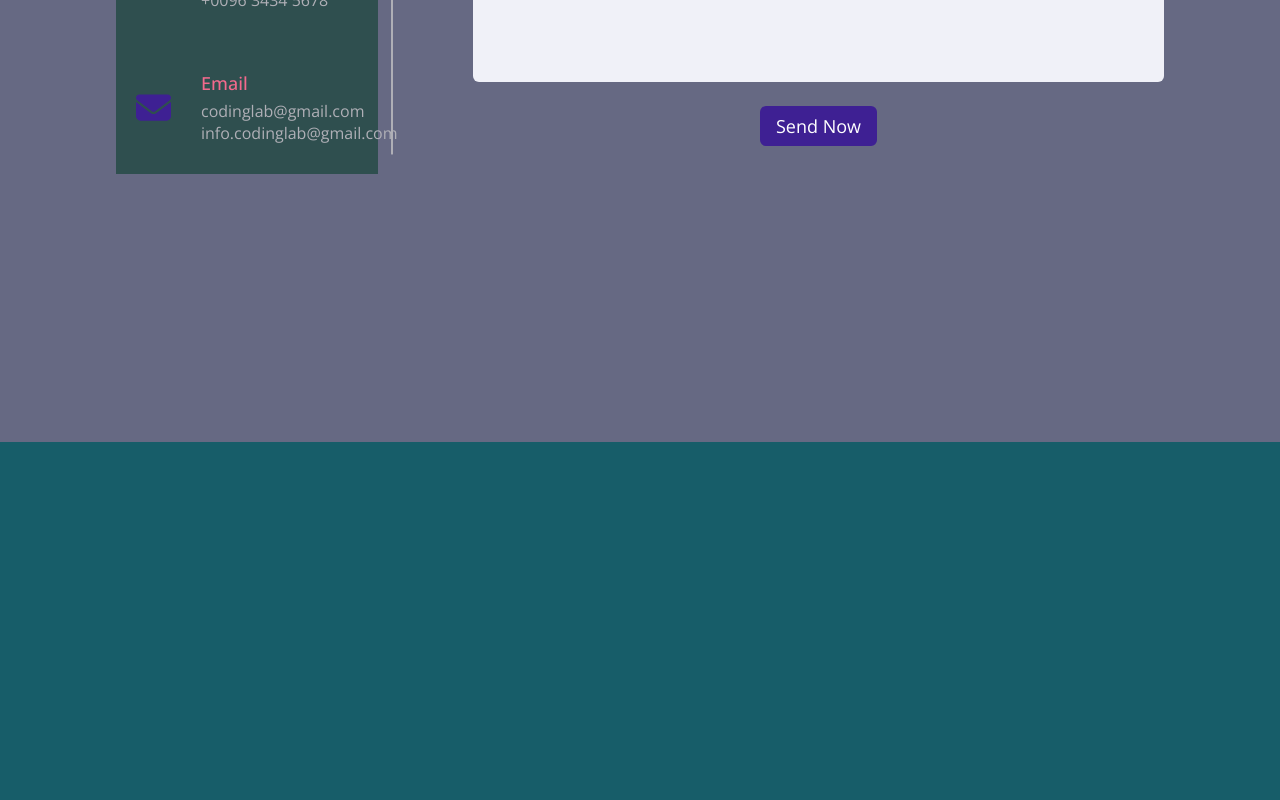
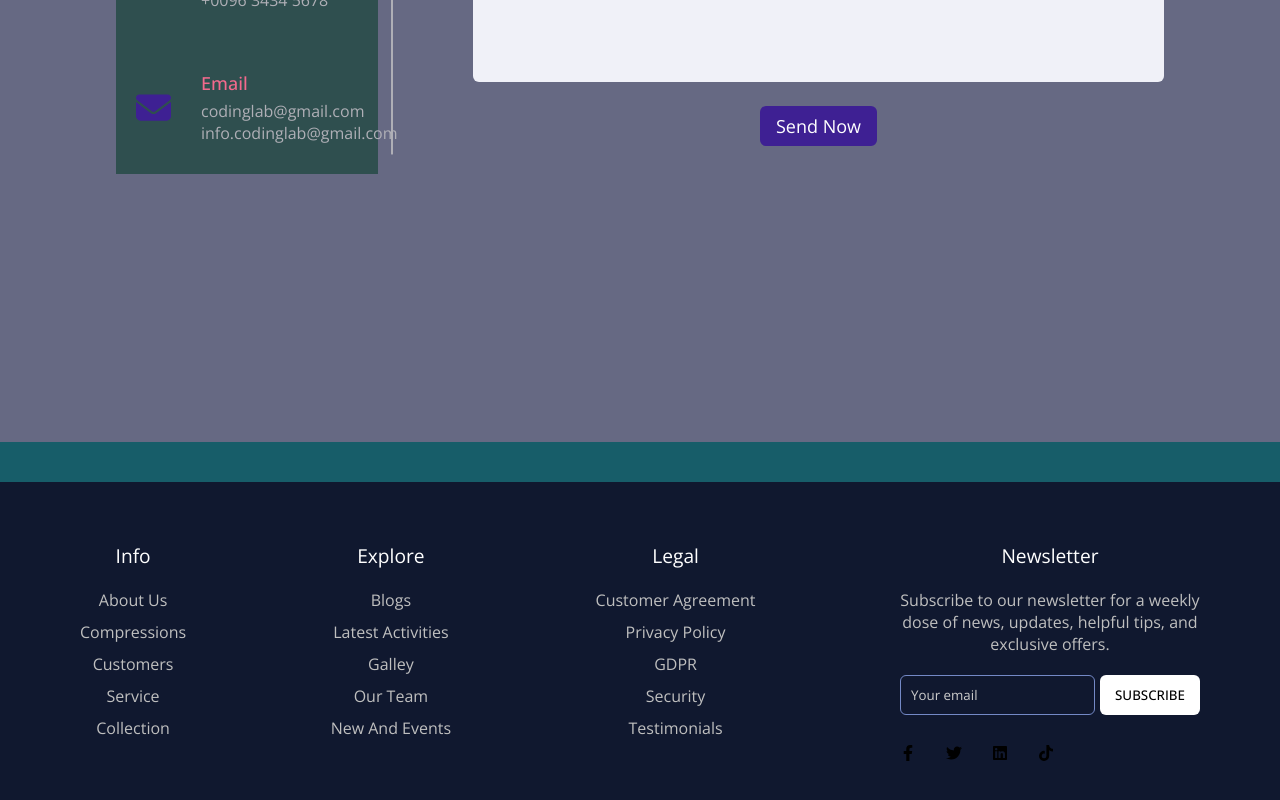
Before and after one commit to nyambogahezron/eddie_clean_services_app, a React (Vite) app: page / in a window 1280 px wide. Shown: the part 6016-6816 px from the top of the page. Before the commit the page ends 6458 px from the top, so only its background shows below. Built offline with nearby package versions, Linux system fonts and the light colour scheme.

Commit message:
footer added

```diff
--- a/src/App.jsx
+++ b/src/App.jsx
@@ -2,6 +2,7 @@ import AboutUs from "./pages/AboutUs";
 import Home from "./pages/Home";
 import Services from "./pages/Services";
 import ContactUs from "./pages/Contact";
+import Footer from "./components/Footer";
 
 function App() {
   return (
@@ -10,6 +11,9 @@ function App() {
       <AboutUs />
       <Services />
       <ContactUs />
+      <div>
+        <Footer />
+      </div>
     </>
   );
 }
--- /dev/null
+++ b/src/components/Footer.jsx
@@ -0,0 +1,95 @@
+import { FaFacebookF, FaTwitter, FaLinkedin,  FaTiktok } from "react-icons/fa";
+const Footer = () => {
+  return (
+    <section className='footer'>
+      <div className='container'>
+        <div className='footer-row'>
+          <div className='footer-col'>
+            <h4>Info</h4>
+            <ul className='links'>
+              <li>
+                <a href='#'>About Us</a>
+              </li>
+              <li>
+                <a href='#'>Compressions</a>
+              </li>
+              <li>
+                <a href='#'>Customers</a>
+              </li>
+              <li>
+                <a href='#'>Service</a>
+              </li>
+              <li>
+                <a href='#'>Collection</a>
+              </li>
+            </ul>
+          </div>
+
+          <div className='footer-col'>
+            <h4>Explore</h4>
+            <ul className='links'>
+              <li>
+                <a href='#'>Blogs</a>
+              </li>
+              <li>
+                <a href='#'>Latest Activities</a>
+              </li>
+              <li>
+                <a href='#'>Galley</a>
+              </li>
+              <li>
+                <a href='#'>Our Team</a>
+              </li>
+
+              <li>
+                <a href='#'>New And Events</a>
+              </li>
+            </ul>
+          </div>
+
+          <div className='footer-col'>
+            <h4>Legal</h4>
+            <ul className='links'>
+              <li>
+                <a href='#'>Customer Agreement</a>
+              </li>
+              <li>
+                <a href='#'>Privacy Policy</a>
+              </li>
+              <li>
+                <a href='#'>GDPR</a>
+              </li>
+              <li>
+                <a href='#'>Security</a>
+              </li>
+              <li>
+                <a href='#'>Testimonials</a>
+              </li>
+
+            </ul>
+          </div>
+
+          <div className='footer-col'>
+            <h4>Newsletter</h4>
+            <p>
+              Subscribe to our newsletter for a weekly dose of news, updates,
+              helpful tips, and exclusive offers.
+            </p>
+            <form action='#'>
+              <input type='text' placeholder='Your email' required />
+              <button type='submit'>SUBSCRIBE</button>
+            </form>
+            <div className='icons'>
+              <FaFacebookF />
+              <FaTwitter />
+              <FaLinkedin />
+              <FaTiktok />
+            </div>
+          </div>
+        </div>
+      </div>
+    </section>
+  );
+};
+
+export default Footer;
--- a/src/index.css
+++ b/src/index.css
@@ -787,6 +787,8 @@ section {
 -------------- HOME SECTION -------------------
 ************* CONTACT US ************************
 *************/
+
+
 #contact {
   background: #666983;
 }
@@ -938,3 +940,132 @@ color: #afafb6;
     margin-left: 0;
   }
 }
+
+
+
+/* ***********
+-------------- FOOTER SECTION -------------------
+*************/
+
+.footer {
+  position: relative;
+  width: 100%;
+  background: #10182F;
+}
+
+.footer .footer-row {
+  display: flex;
+  flex-wrap: wrap;
+  justify-content: space-between;
+  gap: 3.5rem;
+  padding: 60px;
+}
+
+.footer-row .footer-col h4 {
+  color: #fff;
+  font-size: 1.2rem;
+  font-weight: 400;
+}
+
+.footer-col .links {
+  margin-top: 20px;
+}
+
+.footer-col .links li {
+  list-style: none;
+  margin-bottom: 10px;
+}
+
+.footer-col .links li a {
+  text-decoration: none;
+  color: #bfbfbf;
+}
+
+.footer-col .links li a:hover {
+  color: #fff;
+}
+
+.footer-col p {
+  margin: 20px 0;
+  color: #bfbfbf;
+  max-width: 300px;
+}
+
+.footer-col form {
+  display: flex;
+  gap: 5px;
+}
+
+.footer-col input {
+  height: 40px;
+  border-radius: 6px;
+  background: none;
+  width: 100%;
+  outline: none;
+  border: 1px solid #7489C6 ;
+  caret-color: #fff;
+  color: #fff;
+  padding-left: 10px;
+}
+
+.footer-col input::placeholder {
+  color: #ccc;
+}
+
+ .footer-col form button {
+  background: #fff;
+  outline: none;
+  border: none;
+  padding: 10px 15px;
+  border-radius: 6px;
+  cursor: pointer;
+  font-weight: 500;
+  transition: 0.2s ease;
+}
+
+.footer-col form button:hover {
+  background: #cecccc;
+}
+
+.footer-col .icons {
+  display: flex;
+  margin-top: 30px;
+  gap: 30px;
+  cursor: pointer;
+}
+
+.footer-col .icons i {
+  color: #afb6c7;
+}
+
+.footer-col .icons i:hover  {
+  color: #fff;
+}
+
+@media (max-width: 768px) {
+  .footer {
+    position: relative;
+    bottom: 0;
+    left: 0;
+    transform: none;
+    width: 100%;
+    border-radius: 0;
+  }
+
+  .footer .footer-row {
+    padding: 20px;
+    gap: 1rem;
+  }
+
+  .footer-col form {
+    display: block;
+  }
+
+  .footer-col form :where(input, button) {
+    width: 100%;
+  }
+
+  .footer-col form button {
+    margin: 10px 0 0 0;
+  }
+}
```
